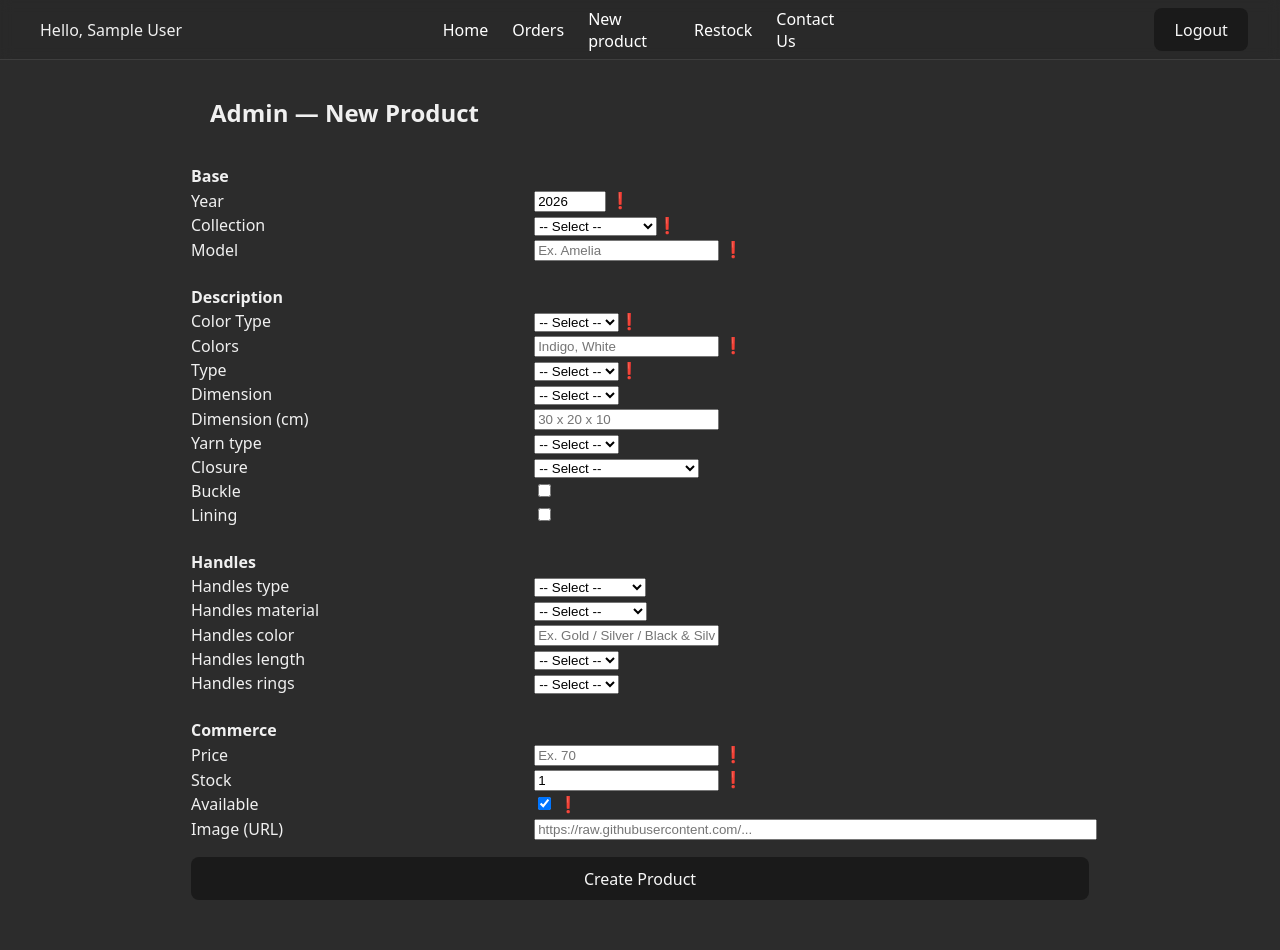
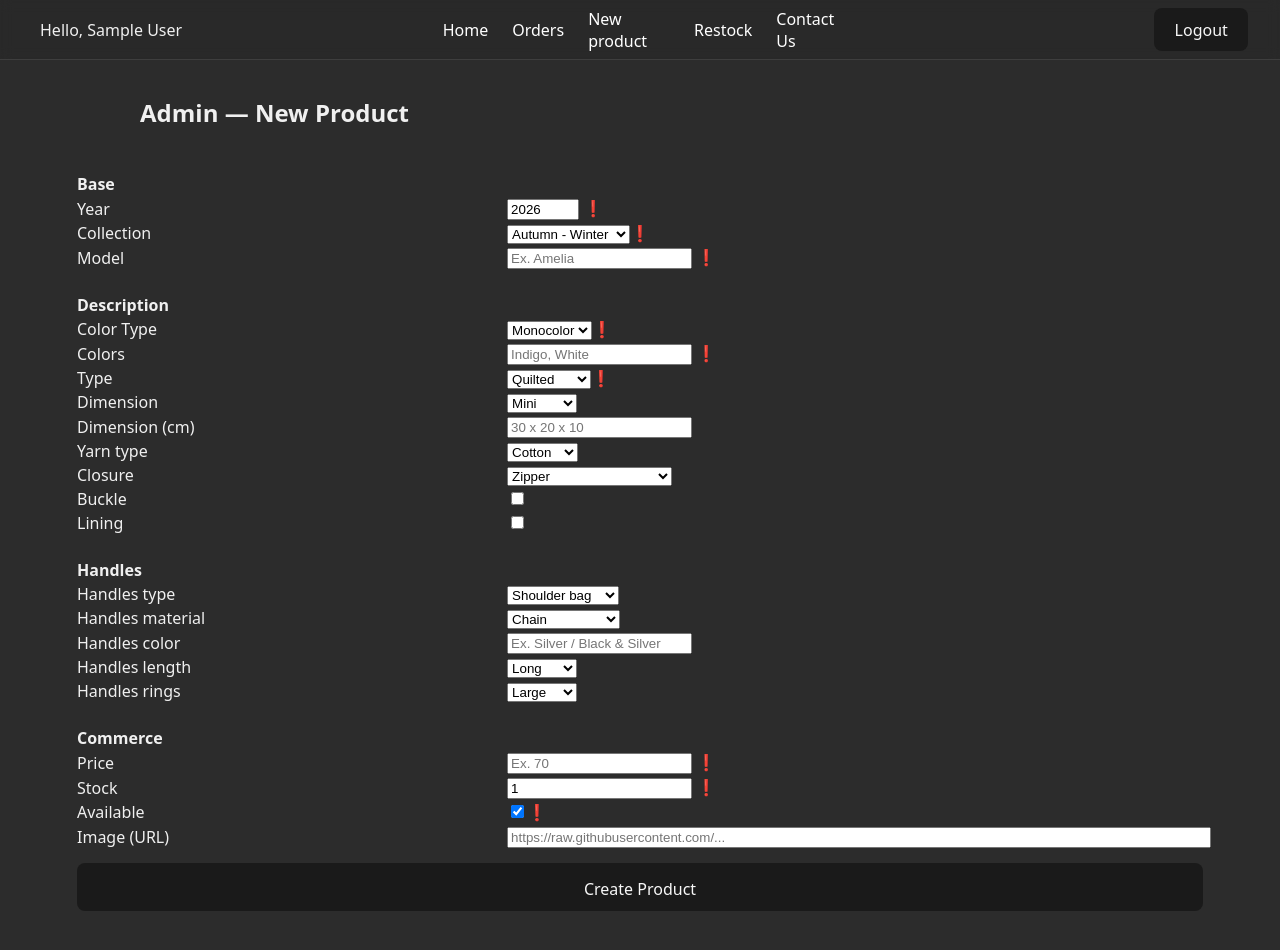
Before and after one commit to AlessiaMonasteri/Computer-Engineering-and-AI-Anno2-Semestre1, a React (Vite) app in the folder FRONT-END/bag e-commerce/: page /admin/newproduct in a window 1280 px wide. Shown: the top 950 px of the page. Built offline with nearby package versions, Linux system fonts and the light colour scheme; sample sign-in values are in the browser's storage.

Commit message:
Rifiniture

```diff
--- a/FRONT-END/bag e-commerce/src/index.css
+++ b/FRONT-END/bag e-commerce/src/index.css
@@ -374,6 +374,31 @@ h3{
   text-align: center;
 }
 
+.new-product-container{
+  max-width: 900;
+  margin: 0 auto;
+  padding: 1.5rem ;
+}
+
+.new-product-table{
+  width: 100%;
+  border-collapse: collapse;
+}
+
+.new-product-submit-button{
+  width: 100%;
+  padding-top: 14px;
+}
+
+.new-product-URL{
+  width: 100%
+}
+
+.new-product-titles {
+  text-align: left;
+  padding-top: 24px;
+}
+
 /**************************************** CONTACT US PAGES ***************************************************/
 
 .contact-container {
@@ -491,6 +516,26 @@ h3{
 /*********************************** RESPONSIVE LAYOUT FOR MOBILE *************************************/
 @media (max-width: 900px) {
 
+  body {
+    padding-top: 0 !important;
+  }
+
+  .page-layout {
+    flex-direction: column;
+    align-items: center;
+  }
+
+  .sidebar {
+    position: static;
+    width: 100%;
+    max-width: 320px;
+    margin: 1.2rem auto 1.5rem auto;
+  }
+
+  .products-area {
+    width: 100%;
+  }
+
   /**NAVBAR**/
   .navbar {
     position: static !important;
@@ -534,25 +579,4 @@ h3{
     top: auto;
     margin: 0.25rem 0 0.75rem;
   }
-
-  /**GENERICS**/
-  body {
-    padding-top: 0 !important;
-  }
-
-  .page-layout {
-    flex-direction: column;
-    align-items: center;
-  }
-
-  .sidebar {
-    position: static;
-    width: 100%;
-    max-width: 320px;
-    margin: 1.2rem auto 1.5rem auto;
-  }
-
-  .products-area {
-    width: 100%;
-  }
 }
--- a/FRONT-END/bag e-commerce/src/pages/Admin/AdminNewProduct.jsx
+++ b/FRONT-END/bag e-commerce/src/pages/Admin/AdminNewProduct.jsx
@@ -1,27 +1,6 @@
 import { useState } from "react";
 
 const API_URL = "http://localhost:3001/products";
-
-// Liste con scelte definite
-const COLLECTIONS = ["Autumn - Winter", "Spring - Summer"];
-
-const TYPE_COLORS = ["Monocolor", "Bicolor", "Tricolor", "Multicolor"];
-
-const BAG_TYPES = ["Quilted", "Tote", "Half-moon"];
-
-const DIMENSIONS = ["Mini", "Medium", "Large"];
-
-const YARN_TYPES = ["Cotton", "Fur", "Lanyard"];
-
-const CLOSURES = ["Zipper", "Swivel/Magnetic closure", "Swivel", "Magnetic closure"];
-
-const HANDLE_TYPES = ["Shoulder bag", "Hand bag", "Crossbody bag"];
-
-const HANDLE_MATERIALS = ["Chain", "Cotton", "Cotton & Chain"];
-
-const HANDLE_LENGTHS = ["Long", "Medium", "Small"];
-
-const HANDLE_RINGS = ["Small", "Medium", "Large"];
 
 const initialForm = {
   year: new Date().getFullYear(),
@@ -52,53 +31,48 @@ const initialForm = {
   available: true
 };
 
+// Per aggiungere un nuovo prodotto al catalogo
 export default function AdminNewProduct() {
+  // Stato del form, inizializzato con initialForm (struttura vuota)
   const [form, setForm] = useState(initialForm);
+  // Stato per gestire loading, errore e messaggio di successo
   const [status, setStatus] = useState({ loading: false, error: "", ok: "" });
 
-  const setField = (name, value) => setForm((p) => ({ ...p, [name]: value }));
-
-  const setDescField = (name, value) =>
-    setForm((p) => ({
-      ...p,
-      description: { ...p.description, [name]: value }
-    }));
-
-  const setHandlesField = (name, value) =>
-    setForm((p) => ({
-      ...p,
-      description: {
-        ...p.description,
-        handles: { ...p.description.handles, [name]: value }
-      }
-    }));
-
-
+  // Converte una stringa "Indigo, White" in un array ["Indigo","White"] e lo salva in description.colors
   const setColorsFromString = (value) => {
     const colors = value
         .split(",")
-      .map((c) => c.trim())
+        .map(c => c.trim())
         .filter(Boolean);
 
-    setDescField("colors", colors);
+    setForm(prev => ({
+        ...prev,
+        description: {
+        ...prev.description,
+        colors
+        }
+    }));
     };
 
   // Id incrementale leggendo max id da json-server
   const getNextProductId = async () => {
     const res = await fetch(API_URL);
-    if (!res.ok) throw new Error("Impossibile leggere /products");
+    if (!res.ok) throw new Error("Unable to read /products");
     const products = await res.json();
 
     if (!Array.isArray(products) || products.length === 0) return "1";
 
+    // Converto gli id in numeri
     const numericIds = products
       .map((p) => Number(p.id))
       .filter((n) => Number.isFinite(n));
 
+    // Trovo il maxId (se non ce ne sono, 0)
     const maxId = numericIds.length ? Math.max(...numericIds) : 0;
+    // Ritorno maxId+1 come stringa
     return String(maxId + 1);
   };
-
+    // Numero di colori attesi
     const expectedColorsCount = (typeColor) => {
         switch (typeColor) {
             case "Monocolor":
@@ -121,48 +95,64 @@ const expectedColorsCount = (typeColor) => {
     if (!form.description.type.trim()) return "Type is a mandatory field";
 
     // Controlli numerici
+    // Anno
     const yearNum = Number(form.year);
     if (Number.isNaN(yearNum) || yearNum < 1900 || yearNum > 2100)
       return "Invalid Year";
 
+    // Prezzo
     const priceNum = Number(form.price);
     if (Number.isNaN(priceNum) || priceNum <= 0) return "Invalid Price";
 
+    // Stock
     const stockNum = Number(form.stock);
     if (Number.isNaN(stockNum) || stockNum < 0) return "Invalid Stock";
 
-    // Colori obbligatori e coerenza con typeColor
+    // Colors
+
+    // Coerenza con typeColor
     const colors = form.description.colors;
     const typeColor = form.description.typeColor;
 
+    // Colors obbligatorio
     if (!Array.isArray(colors) || colors.length === 0)
         return "Insert at least one color";
 
+    // Calcolo quanti colori sono richiesti per il typeColor selezionato
     const expected = expectedColorsCount(typeColor);
 
+    // Se expected non è null (quindi mono/bi/tri), la lunghezza deve combaciare
     if (expected !== null && colors.length !== expected) {
         return `${typeColor} requires exactly ${expected} color(s)`;
     }
+
+    // Closure
     // Se il tipo di chiusura è una zipper allora non posso inserire una fibbia
     if (form.description.closure === "Zipper" && form.description.buckle) {
         return "If the closure is a zipper there can't also be a buckle";
     }
-
+    // Fine validazione
     return "";
   };
 
+  // Submit del form
   const handleSubmit = async (e) => {
     e.preventDefault();
+    // Reset dei messaggi
     setStatus({ loading: false, error: "", ok: "" });
 
+    // Eseguo la validazione e se c'è un errore esco
     const err = validate();
     if (err) return setStatus({ loading: false, error: err, ok: "" });
 
+    // Loading true
     setStatus({ loading: true, error: "", ok: "" });
 
     try {
+      // Calcolo id incrementale leggendo max id
       const nextId = await getNextProductId();
 
+      // Preparazione Payload
       const payload = {
         id: nextId,
         year: Number(form.year),
@@ -193,22 +183,26 @@ const expectedColorsCount = (typeColor) => {
         available: Boolean(form.available)
       };
 
+      // POST
       const res = await fetch(API_URL, {
         method: "POST",
         headers: { "Content-Type": "application/json" },
         body: JSON.stringify(payload)
       });
 
-      if (!res.ok) throw new Error(`Errore HTTP ${res.status}`);
+      if (!res.ok) throw new Error(`HTTP Error ${res.status}`);
 
+      // Messaggio successo con id creato
       setStatus({
         loading: false,
         error: "",
         ok: `Product Created (id: ${nextId})`
       });
+      // Reset del form ai valori iniziali
       setForm(initialForm);
     } catch (error) {
       console.error(error);
+      // Aggiornamento stato con messaggio d'errore
       setStatus({
         loading: false,
         error:
@@ -219,18 +213,16 @@ const expectedColorsCount = (typeColor) => {
   };
 
   return (
-    <div style={{ maxWidth: 900, margin: "0 auto", padding: "1.5rem" }}>
+    <div className = "new-product-container">
       <h2>Admin — New Product</h2>
 
       <form onSubmit={handleSubmit}>
-        <table style={{ width: "100%", borderCollapse: "collapse" }}>
+        <table className = "new-product-table">
             <tbody>
 
-            {/*BASE*/}
+            {/* BASE */}
             <tr>
-                <th colSpan="2" style={{ textAlign: "left", paddingTop: 16 }}>
-                Base
-                </th>
+                <th colSpan="2" className="new-product-titles">Base</th>
             </tr>
 
             <tr>
@@ -239,7 +231,8 @@ const expectedColorsCount = (typeColor) => {
                 <input
                     type="number"
                     value={form.year}
-                    onChange={(e) => setField("year", e.target.value)}
+                    //setForm aggiorna lo stato copiando tutto con lo Spread Operator
+                    onChange={(e) =>setForm(prev => ({...prev, description: {...prev.description, year: e.target.value}}))}
                     min={1900}
                     max={2100}
                 /> ❗
@@ -251,12 +244,10 @@ const expectedColorsCount = (typeColor) => {
                 <td>
                     <select
                     value={form.collection}
-                    onChange={(e) => setField("collection", e.target.value)}
-                >
-                    <option value="">-- Select --</option>
-                    {COLLECTIONS.map((c) => (
-                    <option key={c} value={c}>{c}</option>
-                    ))}
+                    // React passa l’evento onChange alla funzione
+                    onChange={(e) =>setForm(prev => ({...prev, description: {...prev.description, model: e.target.value}}))}>
+                    <option>Autumn - Winter</option>
+                    <option>Spring - Summer</option>
                     </select>❗
                 </td>
             </tr>
@@ -266,17 +257,15 @@ const expectedColorsCount = (typeColor) => {
                 <td>
                 <input
                     value={form.model}
-                    onChange={(e) => setField("model", e.target.value)}
+                    onChange={(e) =>setForm(prev => ({...prev, description: {...prev.description, model: e.target.value}}))}
                     placeholder="Ex. Amelia"
                 /> ❗
                 </td>
             </tr>
 
-            {/*DESCRIPTION*/}
+            {/* DESCRIPTION */}
             <tr>
-                <th colSpan="2" style={{ textAlign: "left", paddingTop: 24 }}>
-                Description
-                </th>
+                <th colSpan="2" className="new-product-titles">Description</th>
             </tr>
 
             <tr>
@@ -284,12 +273,10 @@ const expectedColorsCount = (typeColor) => {
                 <td>
                     <select
                     value={form.description.typeColor}
-                    onChange={(e) => setDescField("typeColor", e.target.value)}
-                >
-                    <option value="">-- Select --</option>
-                    {TYPE_COLORS.map((v) => (
-                    <option key={v} value={v}>{v}</option>
-                    ))}
+                    onChange={(e) =>setForm(prev => ({...prev, description: {...prev.description, typeColor: e.target.value}}))}>
+                    <option value="Monocolor">Monocolor</option>
+                    <option value="Bicolor">Bicolor</option>
+                    <option value="Tricolor">Tricolor</option>
                     </select>❗
                 </td>
             </tr>
@@ -302,11 +289,9 @@ const expectedColorsCount = (typeColor) => {
                     onChange={(e) => setColorsFromString(e.target.value)}
                     placeholder="Indigo, White"
                 /> ❗
-                <div style={{ fontSize: 12, opacity: 0.7 }}>
                     {form.description.typeColor === "Monocolor" && "Enter 1 color"}
                     {form.description.typeColor === "Bicolor" && "Enter 2 colors"}
                     {form.description.typeColor === "Tricolor" && "Enter 3 colors"}
-                </div>
                 </td>
             </tr>
 
@@ -314,13 +299,12 @@ const expectedColorsCount = (typeColor) => {
                 <td>Type</td>
                 <td>
                 <select
-                    value={form.description.type}
-                    onChange={(e) => setDescField("type", e.target.value)}
-                >
-                    <option value="">-- Select --</option>
-                    {BAG_TYPES.map((v) => (
-                    <option key={v} value={v}>{v}</option>
-                    ))}
+                    value={form.description.typeColor}
+                    onChange={(e) =>setForm(prev => ({...prev, description: {...prev.description, typeColor: e.target.value}
+                    }))}>
+                    <option value="Quilted">Quilted</option>
+                    <option value="Tote">Tote</option>
+                    <option value="Half-moon">Half-moon</option>
                     </select>❗
                 </td>
             </tr>
@@ -330,12 +314,11 @@ const expectedColorsCount = (typeColor) => {
                 <td>
                 <select
                     value={form.description.dimension}
-                    onChange={(e) => setDescField("dimension", e.target.value)}
-                >
-                    <option value="">-- Select --</option>
-                    {DIMENSIONS.map((v) => (
-                    <option key={v} value={v}>{v}</option>
-                    ))}
+                    onChange={(e) =>setForm(prev => ({...prev, description: {...prev.description, dimension: e.target.value}
+                    }))}>
+                    <option value="Mini">Mini</option>
+                    <option value="Medium">Medium</option>
+                    <option value="Large">Large</option>
                     </select>
                 </td>
             </tr>
@@ -345,7 +328,7 @@ const expectedColorsCount = (typeColor) => {
                 <td>
                 <input
                     value={form.description.dimensionCm}
-                    onChange={(e) => setDescField("dimensionCm", e.target.value)}
+                    onChange={(e) => setForm(prev => ({...prev, description: {...prev.description, dimensionCm: e.target.value}}))}
                     placeholder="30 x 20 x 10"
                 />
                 </td>
@@ -356,12 +339,10 @@ const expectedColorsCount = (typeColor) => {
                 <td>
                     <select
                     value={form.description.yarnType}
-                    onChange={(e) => setDescField("yarnType", e.target.value)}
-                >
-                    <option value="">-- Select --</option>
-                    {YARN_TYPES.map((v) => (
-                    <option key={v} value={v}>{v}</option>
-                    ))}
+                    onChange={(e) => setForm(prev => ({...prev, description: {...prev.description, yarnType: e.target.value}}))}>
+                    <option value="Cotton">Cotton</option>
+                    <option value="Fur">Fur</option>
+                    <option value="Lanyard">Lanyard</option>
                     </select>
                 </td>
             </tr>
@@ -371,16 +352,12 @@ const expectedColorsCount = (typeColor) => {
                 <td>
                     <select
                     value={form.description.closure}
-                    onChange={(e) => {
-                    const value = e.target.value;
-                    setDescField("closure", value);
+                    onChange={(e) =>setForm(prev => ({...prev, description: {...prev.description, closure: e.target.value}}))}>
                     if (value === "Zipper") setDescField("buckle", false);
-                    }}
-                >
-                    <option value="">-- Select --</option>
-                    {CLOSURES.map((v) => (
-                    <option key={v} value={v}>{v}</option>
-                    ))}
+                    <option value="Zipper">Zipper</option>
+                    <option value="Swivel">Swivel</option>
+                    <option value="Swivel/Magnetic closure">Swivel/Magnetic closure</option>
+                    <option value="Magnetic closure">Magnetic closure</option>
                     </select>
                 </td>
             </tr>
@@ -392,7 +369,7 @@ const expectedColorsCount = (typeColor) => {
                         type="checkbox"
                         checked={form.description.buckle}
                         disabled={form.description.closure === "Zipper"}
-                    onChange={(e) => setDescField("buckle", e.target.checked)}
+                        onChange={(e) =>setForm(prev => ({...prev, description: {...prev.description, buckle: e.target.checked}}))}
                     />
                 </td>
             </tr>
@@ -403,27 +380,25 @@ const expectedColorsCount = (typeColor) => {
                     <input
                     type="checkbox"
                     checked={form.description.lining}
-                    onChange={(e) => setDescField("lining", e.target.checked)}
+                    onChange={(e) =>setForm(prev => ({...prev, description: {...prev.description, lining: e.target.checked}}))}
                     />
                 </td>
             </tr>
 
-            {/*HANDLES*/}
+            {/* HANDLES */}
             <tr>
-                <th colSpan="2" style={{ textAlign: "left", paddingTop: 24 }}>Handles</th>
+                <th colSpan="2" className="new-product-titles">Handles</th>
             </tr>
 
             <tr>
                 <td>Handles type</td>
                 <td>
                     <select
-                    value={form.description.handles.type}
-                    onChange={(e) => setHandlesField("type", e.target.value)}
-                    >
-                    <option value="">-- Select --</option>
-                    {HANDLE_TYPES.map((v) => (
-                        <option key={v} value={v}>{v}</option>
-                    ))}
+                    value={form.description.type}
+                    onChange={(e) =>setForm(prev => ({...prev, description: {...prev.description, type: e.target.value}}))}>
+                    <option value="Shoulder bag">Shoulder bag</option>
+                    <option value="Hand bag">Hand bag</option>
+                    <option value="Crossbody bag">Crossbody bag</option>
                     </select>
                 </td>
                 </tr>
@@ -432,13 +407,11 @@ const expectedColorsCount = (typeColor) => {
                 <td>Handles material</td>
                 <td>
                     <select
-                    value={form.description.handles.material}
-                    onChange={(e) => setHandlesField("material", e.target.value)}
-                    >
-                    <option value="">-- Select --</option>
-                    {HANDLE_MATERIALS.map((v) => (
-                        <option key={v} value={v}>{v}</option>
-                    ))}
+                    value={form.description.material}
+                    onChange={(e) =>setForm(prev => ({...prev, description: {...prev.description, material: e.target.value}}))}>
+                    <option value="Chain">Chain</option>
+                    <option value="Cotton">Cotton</option>
+                    <option value="Cotton & Chain">Cotton & Chain</option>
                     </select>
                 </td>
                 </tr>
@@ -448,8 +421,8 @@ const expectedColorsCount = (typeColor) => {
                 <td>
                     <input
                     value={form.description.handles.color}
-                    onChange={(e) => setHandlesField("color", e.target.value)}
-                    placeholder="Ex. Gold / Silver / Black & Silver"
+                    onChange={(e) =>setForm(prev => ({...prev, description: {...prev.description, color: e.target.value}}))}
+                    placeholder="Ex. Silver / Black & Silver"
                     />
                 </td>
                 </tr>
@@ -458,13 +431,11 @@ const expectedColorsCount = (typeColor) => {
                 <td>Handles length</td>
                 <td>
                     <select
-                    value={form.description.handles.length}
-                    onChange={(e) => setHandlesField("length", e.target.value)}
-                    >
-                    <option value="">-- Select --</option>
-                    {HANDLE_LENGTHS.map((v) => (
-                        <option key={v} value={v}>{v}</option>
-                    ))}
+                    value={form.description.length}
+                    onChange={(e) =>setForm(prev => ({...prev, description: {...prev.description, length: e.target.value}}))}>
+                    <option value="Long">Long</option>
+                    <option value="Medium">Medium</option>
+                    <option value="Small">Small</option>
                     </select>
                 </td>
                 </tr>
@@ -473,23 +444,19 @@ const expectedColorsCount = (typeColor) => {
                 <td>Handles rings</td>
                 <td>
                     <select
-                    value={form.description.handles.rings}
-                    onChange={(e) => setHandlesField("rings", e.target.value)}
-                    >
-                    <option value="">-- Select --</option>
-                    {HANDLE_RINGS.map((v) => (
-                        <option key={v} value={v}>{v}</option>
-                    ))}
+                    value={form.description.rings}
+                    onChange={(e) =>setForm(prev => ({...prev, description: {...prev.description, rings: e.target.value}}))}>
+                    <option value="Large">Large</option>
+                    <option value="Medium">Medium</option>
+                    <option value="Small">Small</option>
                     </select>
                 </td>
                 </tr>
 
 
-            {/* ================= COMMERCE ================= */}
+            {/* COMMERCE */}
             <tr>
-                <th colSpan="2" style={{ textAlign: "left", paddingTop: 24 }}>
-                Commerce
-                </th>
+                <th colSpan="2" className="new-product-titles">Commerce</th>
             </tr>
 
             <tr>
@@ -497,7 +464,7 @@ const expectedColorsCount = (typeColor) => {
                 <td>
                     <input
                         value={form.price}
-                    onChange={(e) => setField("price", e.target.value)}
+                        onChange={(e) =>setForm(prev => ({...prev, description: {...prev.description, rings: e.target.value}}))}
                         placeholder="Ex. 70"
                     /> ❗
                 </td>
@@ -509,7 +476,7 @@ const expectedColorsCount = (typeColor) => {
                     <input
                         type="number"
                         value={form.stock}
-                    onChange={(e) => setField("stock", e.target.value)}
+                        onChange={(e) =>setForm(prev => ({...prev, description: {...prev.description, stock: e.target.value}}))}
                     /> ❗
                 </td>
             </tr>
@@ -520,8 +487,8 @@ const expectedColorsCount = (typeColor) => {
                 <input
                     type="checkbox"
                     checked={form.available}
-                    onChange={(e) => setField("available", e.target.checked)}
-                /> ❗
+                    onChange={(e) =>setForm(prev => ({...prev, description: {...prev.description, available: e.target.checked}}))}
+                />❗
                 </td>
             </tr>
 
@@ -530,21 +497,21 @@ const expectedColorsCount = (typeColor) => {
                 <td>
                     <input
                     value={form.image}
-                    onChange={(e) => setField("image", e.target.value)}
+                    onChange={(e) =>setForm(prev => ({...prev, description: {...prev.description, image: e.target.checked}}))}
                     placeholder="https://raw.githubusercontent.com/..."
-                    style={{ width: "100%" }}
+                    className="new-product-URL"
                     />
                 </td>
             </tr>
 
 
-            {/*SUBMIT BUTTON*/}
+            {/* SUBMIT BUTTON */}
             <tr>
-                <td colSpan="2" style={{ paddingTop: 16 }}>
+                <td colSpan="2" className="new-product-submit-button">
                     <button
                     type="submit"
                     disabled={status.loading}
-                    style={{ width: "100%" }}
+                    className="new-product-submit-button"
                     >
                     {status.loading ? "Saving..." : "Create Product"}
                     </button>
--- a/FRONT-END/bag e-commerce/src/pages/Admin/AdminOrdersPage.jsx
+++ b/FRONT-END/bag e-commerce/src/pages/Admin/AdminOrdersPage.jsx
@@ -20,7 +20,7 @@ const AdminOrdersPage = () => {
   // Utente attualmente loggato
   const currentUser = useSelector((state) => state.user.currentUser);
 
-    // Si attiva quando cambia currentUser; controlla se l’utente non esiste oppure non ha ruolo admin
+  // Si attiva quando cambia currentUser; controlla se l’utente non esiste oppure non ha ruolo admin
   useEffect(() => {
     if (!currentUser || currentUser.role !== "admin") {
       setError("Access denied: admin only.");
```
Lines whose indentation alone changed are shown as unchanged.
